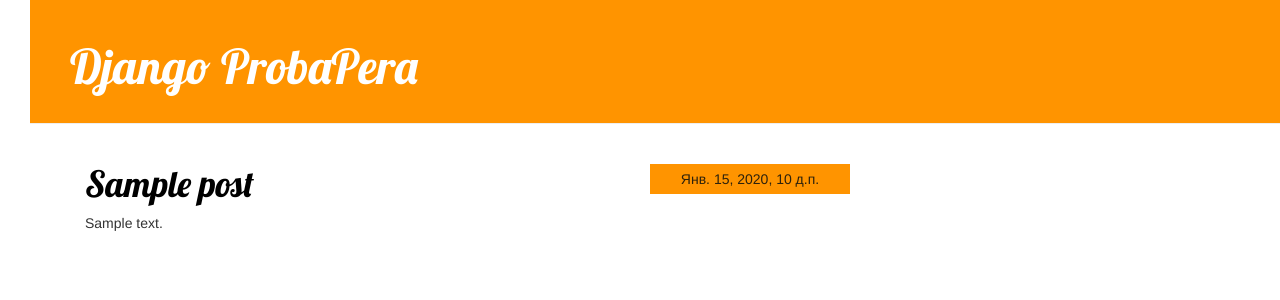
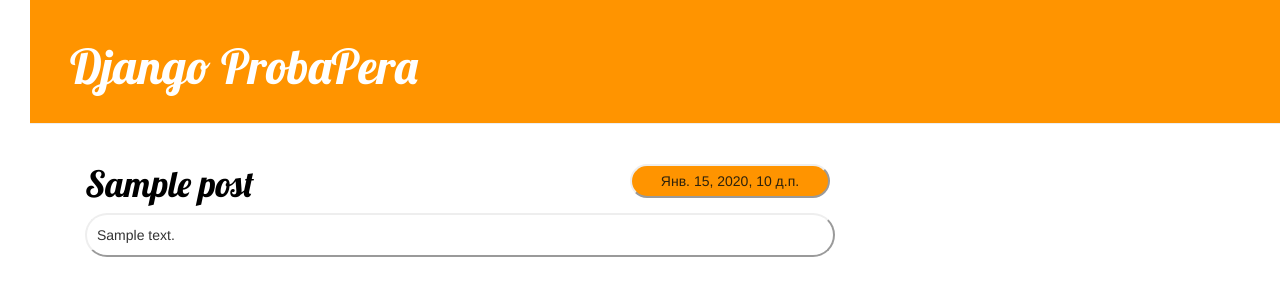
Before and after one commit to Gh0stikLab/djangogirls, a Django app: page / in a window 1280 px wide. Shown: the top 300 px of the page. Run offline with Django 3.2, Linux system fonts and the light colour scheme; tables that the repository leaves empty hold one stand-in row (values such as "Sample post"); some libraries are stand-ins or nearby versions.

Commit message:
css border style

```diff
--- a/blog/static/css/blog.css
+++ b/blog/static/css/blog.css
@@ -29,12 +29,22 @@ h1, h2, h3, h4 {
 
 .date {
     position: absolute;
-  right: 0px;
+    right: 20px;
     width: 200px;
     padding: 5px;
     color: #2D220C;
     background: #ff9400;
     text-align: center;
+    border-style: outset;
+    border-width: 2px;
+    border-radius: 25px;
+}
+
+.post p {
+    padding: 10px;
+    border-style: outset;
+    border-width: 2px;
+    border-radius: 25px;
 }
 
 .save {
```
Lines whose indentation alone changed are shown as unchanged.
